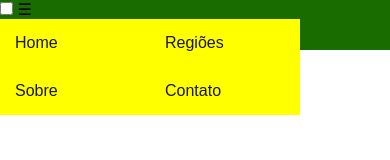
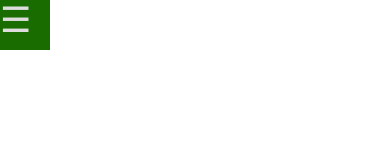
Before and after one commit to SamuelNeto/first-repository, a website: page index.html in a window 390 px wide. Drawn offline with Linux system fonts and the light colour scheme.

Commit message:
Desenvolvimento da Implementação da Responsividade

```diff
--- a/css/style.css
+++ b/css/style.css
@@ -1,7 +1,6 @@
 /*
 display: inline-block;
 height: 40px;
-.menu ul li:hover a {}
 height: 200px;
 width: 100%;
 color: white;
@@ -18,7 +17,6 @@ a {
 
 .menu ul ul {
 	display: none;
-	position: absolute;
 }
 
 .menu ul li:hover {
@@ -31,7 +29,6 @@ a {
 }
 
 .menu ul ul ul {
-	margin-left: 201px;
 	top: 0px;
 	position: absolute;
 }
@@ -49,6 +46,11 @@ padding: 0;
 	background-color: #020e55;
 }
  */
+ /* Variables
+ $nav-color: ;
+ */
+
+/* Styles */
  * {
 	margin: 0;
 	padding: 0;
@@ -97,13 +99,58 @@ padding: 0;
 	background-color: #949400;
 }
 
-/* Menu Button
+/* Menu Button */
 #btn-menu {
 	display: none
 }
 label[for="btn-menu"] {
 	display: none
 }
+label[for="btn-menu"] {
+	background-color: #196d00;
+	color: #ddd;
+	cursor: pointer;
+	font-size: 35px;
+	height: 50px;
+	width: 50px;
+}
 
 /* Responsiveness */
-@media(max-width: 800px) {}
+@media(max-width: 800px) {
+	/*
+	#btn-menu {
+		display: block
+	}
+	background-color: #ddd;
+	color: #196d00; */
+
+	/* Button Menu */
+	label[for="btn-menu"] {
+		display: block
+	}
+
+	/* Navigation Menu */
+	.menu {
+		margin-top: 5px;
+		margin-left: -100%;
+		transition: all .4s;
+	}
+	.menu ul li {
+		float: none;
+	}
+	.menu ul ul {
+		position: static;
+		max-height: 0;
+		transition: all .4s;
+	}
+	.menu ul ul li {
+		background-color: #292902 ;
+	}
+	.menu ul li:hover ul {
+		height: auto;
+		max-height: 245px;
+	}
+	#btn-menu:checked ~ .menu {
+		margin-left: 0;
+	}
+}
--- a/index.html
+++ b/index.html
@@ -19,9 +19,9 @@
 			<li><a href="">Minas Gerais</a></li>
 			<li><a href="">Espírito Santo</a></li>
 		</ul> -->
+		<input type="checkbox" id="btn-menu">
+		<label for="btn-menu">&#9776;</label>
 		<nav class="menu">
-			<input type="checkbox" id="btn-menu">
-			<label for="btn-menu">&#9776;</label>
 			<ul>
 				<li><a href="#" id="home">Home</a></li>
 				<li><a href="#">Regiões</a>
```
